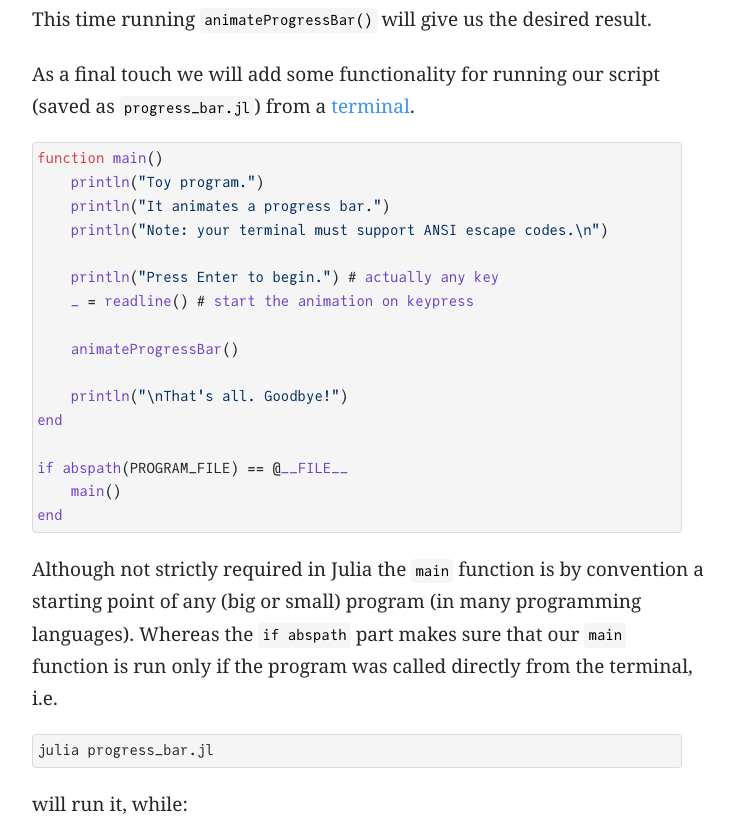
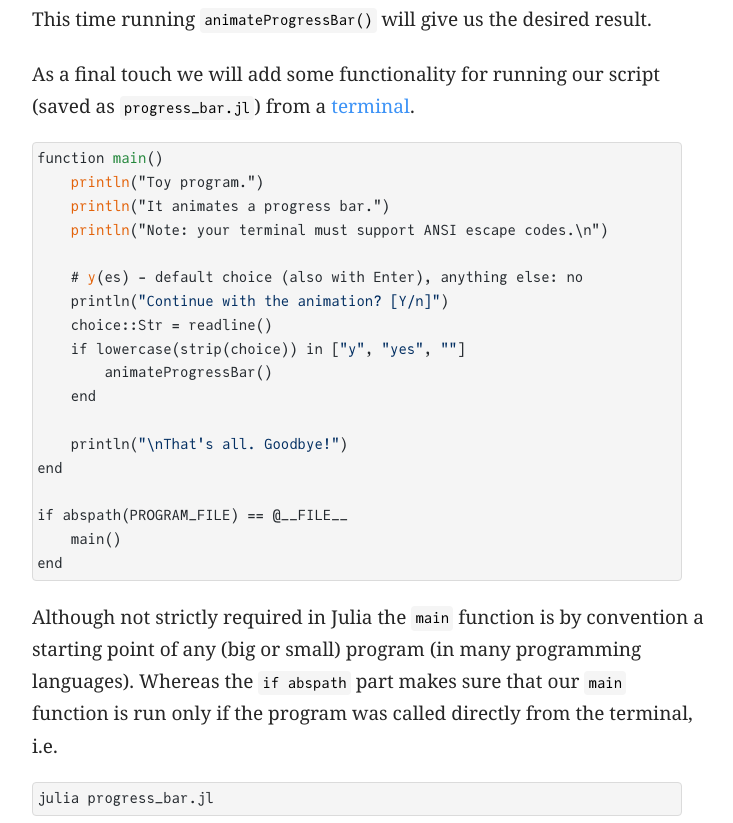
Before and after one commit to b-lukaszuk/BS_wJ_eng, a plain HTML site: page progress_bar_solution.html in a window 1280 px wide. Shown: the part 3133-3956 px from the top of the page, without its empty margins (414-1147 px from the left). Drawn offline with nearby package versions, Linux system fonts and the light colour scheme.

Commit message:
cosmetic changes

```diff
--- a/progress_bar_solution.html
+++ b/progress_bar_solution.html
@@ -191,10 +191,12 @@ end</code></pre>
     println(&quot;It animates a progress bar.&quot;)
     println(&quot;Note: your terminal must support ANSI escape codes.\n&quot;)
 
-    println(&quot;Press Enter to begin.&quot;) # actually any key
-    _ = readline() # start the animation on keypress
-
-    animateProgressBar()
+    # y(es) - default choice (also with Enter), anything else: no
+    println(&quot;Continue with the animation? [Y/n]&quot;)
+    choice::Str = readline()
+    if lowercase(strip(choice)) in [&quot;y&quot;, &quot;yes&quot;, &quot;&quot;]
+        animateProgressBar()
+    end
 
     println(&quot;\nThat&#39;s all. Goodbye!&quot;)
 end
```
Also changed, not shown: about.html (+1 -0 lines), index.html (+1 -1 lines), pascals_triangle_solution.html (+1 -1 lines), images/PascalTriangleAnimated2.gif (added), images/progressBar.gif.
